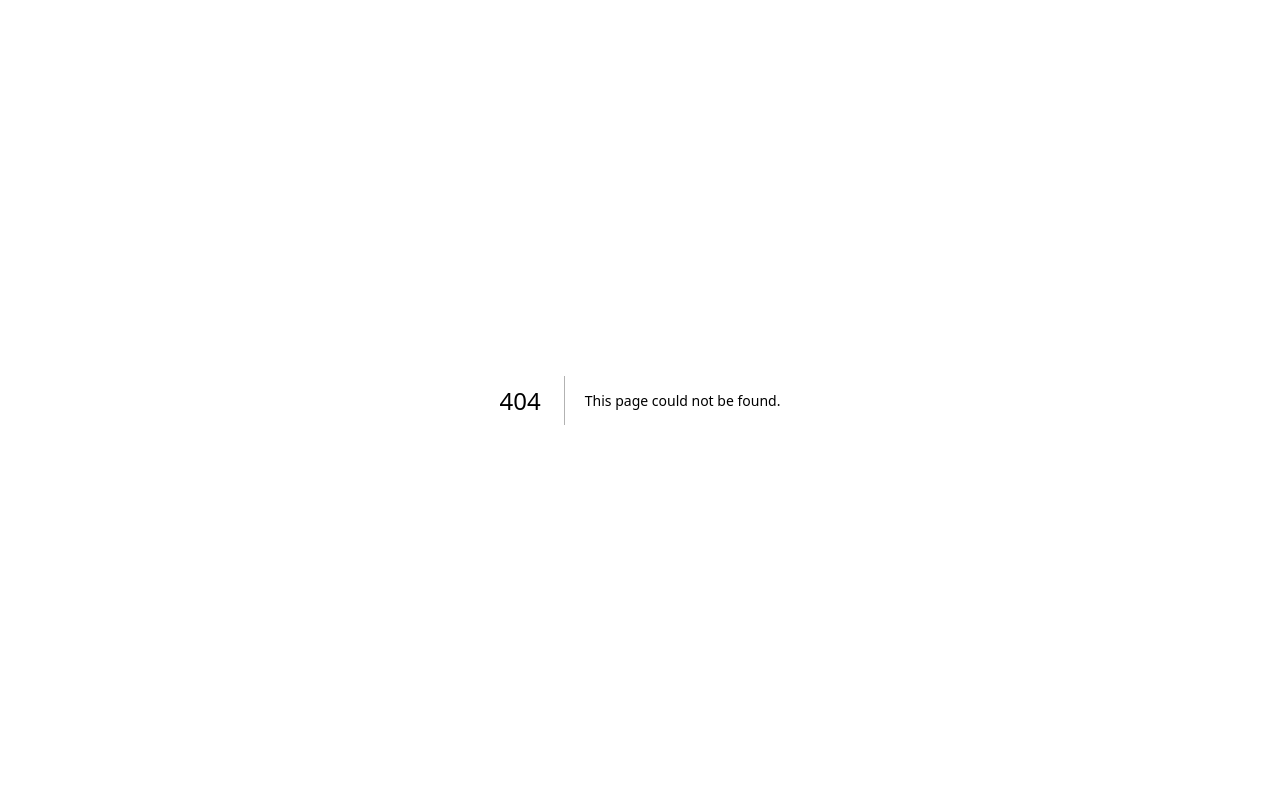
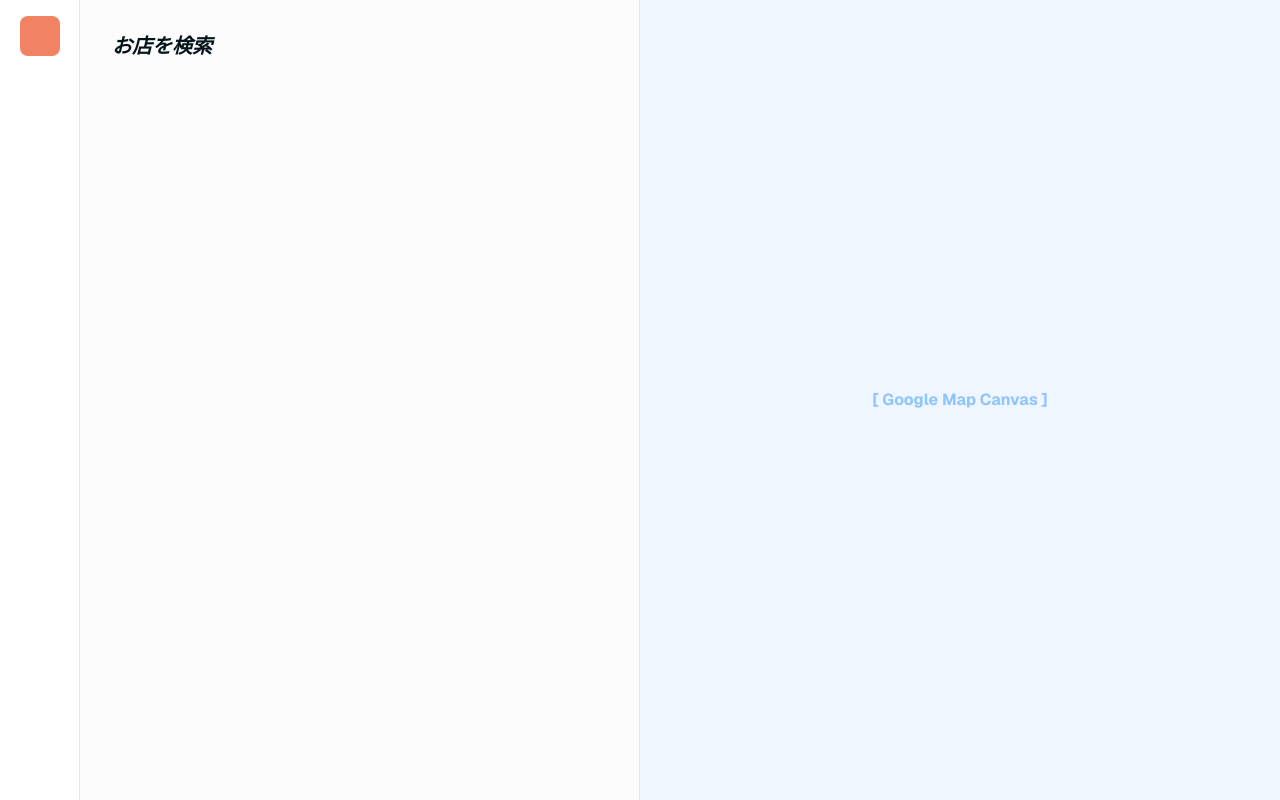
Before and after one commit to dayannne/day-meshi-at-p-next, a Next.js app: page /home/places in a window 1280 px wide. Before the commit this address had no page. Built offline with nearby package versions, Linux system fonts and the light colour scheme.

Commit message:
add: make place page layout

```diff
--- /dev/null
+++ b/src/app/(protected)/home/layout.tsx
@@ -0,0 +1,46 @@
+import React from "react";
+
+export default function ProtectedLayout({ children }: { children: React.ReactNode }) {
+  return (
+    <div className="flex h-screen w-full overflow-hidden bg-background">
+      {/* --- 1. 縦のメニューバー (x0) --- */}
+      <aside className="w-[80px] h-full border-r border-slate-200 bg-card flex flex-col items-center py-4 z-30">
+        <div className="w-10 h-10 bg-primary rounded-lg mb-6" />
+        <nav className="space-y-4">
+          <div className="w-10 h-10 rounded-full bg-muted" />
+          <div className="w-10 h-10 rounded-full bg-muted" />
+        </nav>
+      </aside>
+
+      {/* --- コンテンツエリアのコンテナ --- */}
+      <div className="flex-1 flex relative overflow-hidden">
+        {/* --- 2. お店リストなどが表示される部分 (x80〜) --- */}
+        {/* page.tsx の内容がここに流し込まれます */}
+        <main className="relative z-10 h-full flex-1 flex flex-row overflow-hidden">
+          <aside className="w-[560px] h-full border-r border-slate-200 bg-background flex flex-col">
+            {/* 検索・フィルター・リストの中身 */}
+            <div className="flex-1 bg-gray-50/50 p-4 italic text-muted-foreground">{children}</div>
+          </aside>
+
+          {/* マップ部分：残りの幅をすべて使い、一番背面に配置 */}
+          <section className="flex-1 h-full bg-blue-50">
+            <div className="w-full h-full flex items-center justify-center text-blue-300 font-bold">
+              [ Google Map Canvas ]
+            </div>
+          </section>
+        </main>
+
+        {/* --- 3. マップの上にモーダル（オーバーレイ）をおける部分 --- */}
+        {/* pointer-events-none を指定して、下のマップ操作を邪魔しないようにします */}
+        <div className="absolute inset-0 z-20 pointer-events-none flex items-center justify-center">
+          {/* ここには「場所詳細」や「レビュー投稿」などのモーダルが重なります。
+              必要な時だけ pointer-events-auto を持つ要素を表示させます。
+          */}
+          <div id="map-overlay-root" className="w-full h-full relative">
+            {/* ポータルや状態管理でここへコンテンツを差し込む想定 */}
+          </div>
+        </div>
+      </div>
+    </div>
+  );
+}
--- /dev/null
+++ b/src/app/(protected)/home/places/page.tsx
@@ -0,0 +1,10 @@
+export default function ExplorePage() {
+  return (
+    <div className="p-4">
+      <h2 className="text-xl font-bold mb-4">お店を検索</h2>
+      {/* <SearchFilterBar /> */}
+      {/* <PlacesList /> */}
+      {/* <Pagination /> */}
+    </div>
+  );
+}
--- a/src/app/(protected)/places/page.tsx
+++ /dev/null
@@ -1,3 +0,0 @@
-export default function PlacesPage() {
-  return <div>This is Palces page with Google Map</div>;
-}
```
